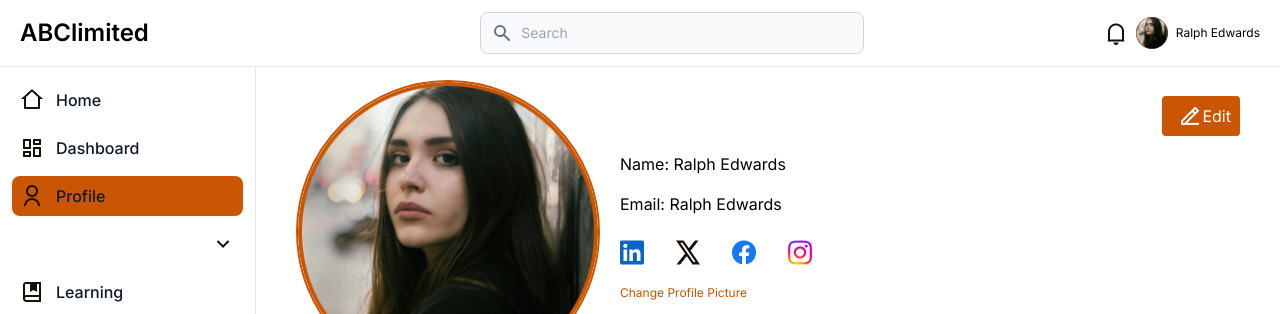
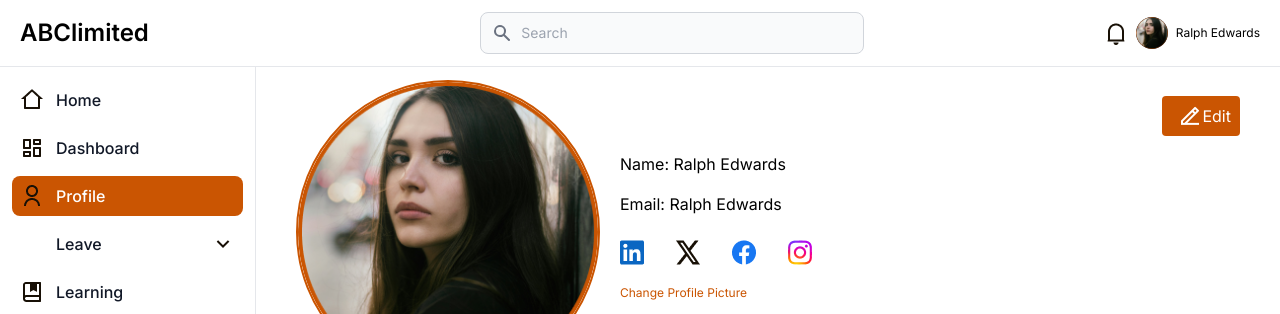
Before and after one commit to LanaAdekola/Admin-Dahboard, an Angular app: page /profile in a window 1280 px wide. Shown: the top 314 px of the page. Built offline with nearby package versions, Linux system fonts and the light colour scheme.

Commit message:
Update build and deploy configurations

```diff
--- a/src/app/profile/profile.component.html
+++ b/src/app/profile/profile.component.html
@@ -76,14 +76,14 @@
           </li>
           <li>
               <a href="/profile"
-                  class="flex items-center p-2 text-gray-900 bg-secondary rounded-lg dark:text-white hover:bg-gray-100 dark:hover:bg-gray-700 group">
+                  class="flex items-center p-2 text-white bg-secondary rounded-lg dark:text-white hover:bg-gray-100 dark:hover:bg-gray-700 group">
                   <img src="assets/img/user-line.png" alt="">
                   <span class="flex-1 ms-3 whitespace-nowrap">Profile</span>
               </a>
           </li>
           <li>
               <a href="/leave"
-                  class="flex items-center p-2 text-white rounded-lg dark:text-white dark:hover:bg-gray-700 group">
+                  class="flex items-center p-2 text-gray-900 rounded-lg group">
                   <img src="assets/img/rest-time-fill.png" alt="">
                   <span class="flex-1 ms-3 whitespace-nowrap">Leave</span>
                   <span
```
